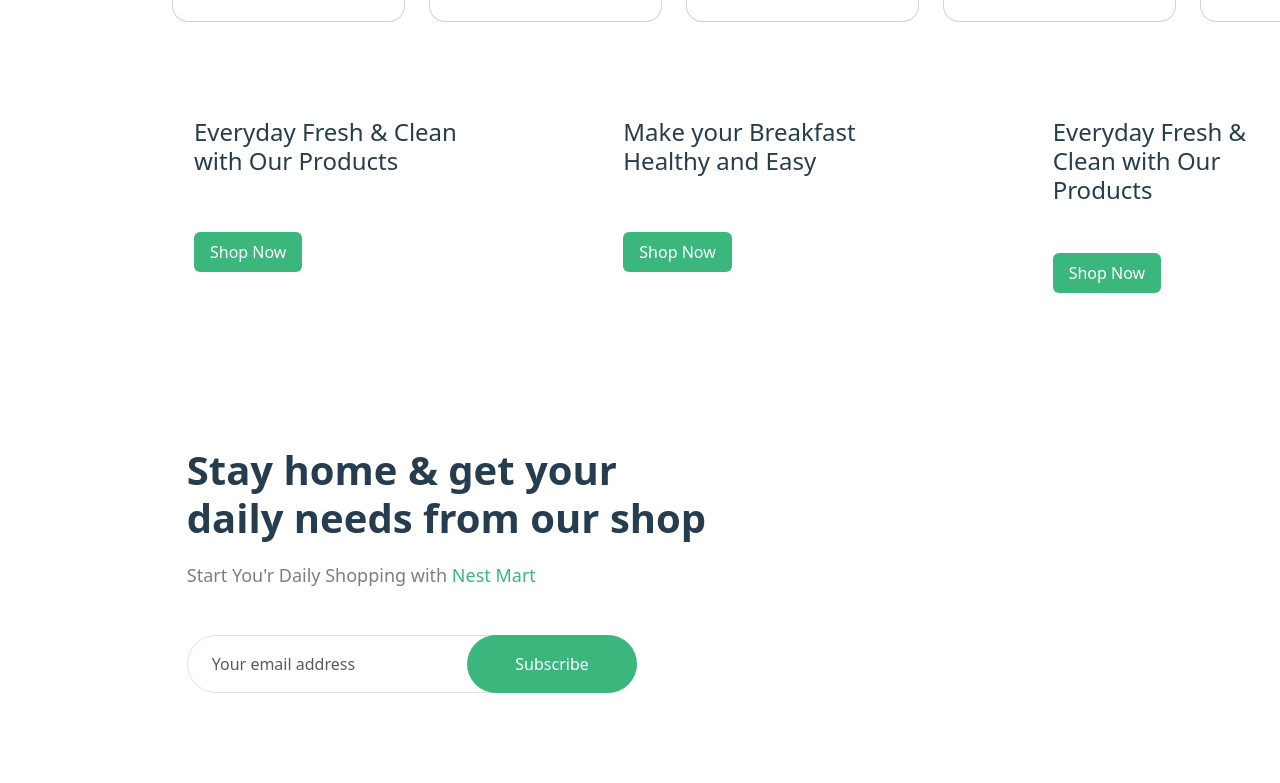
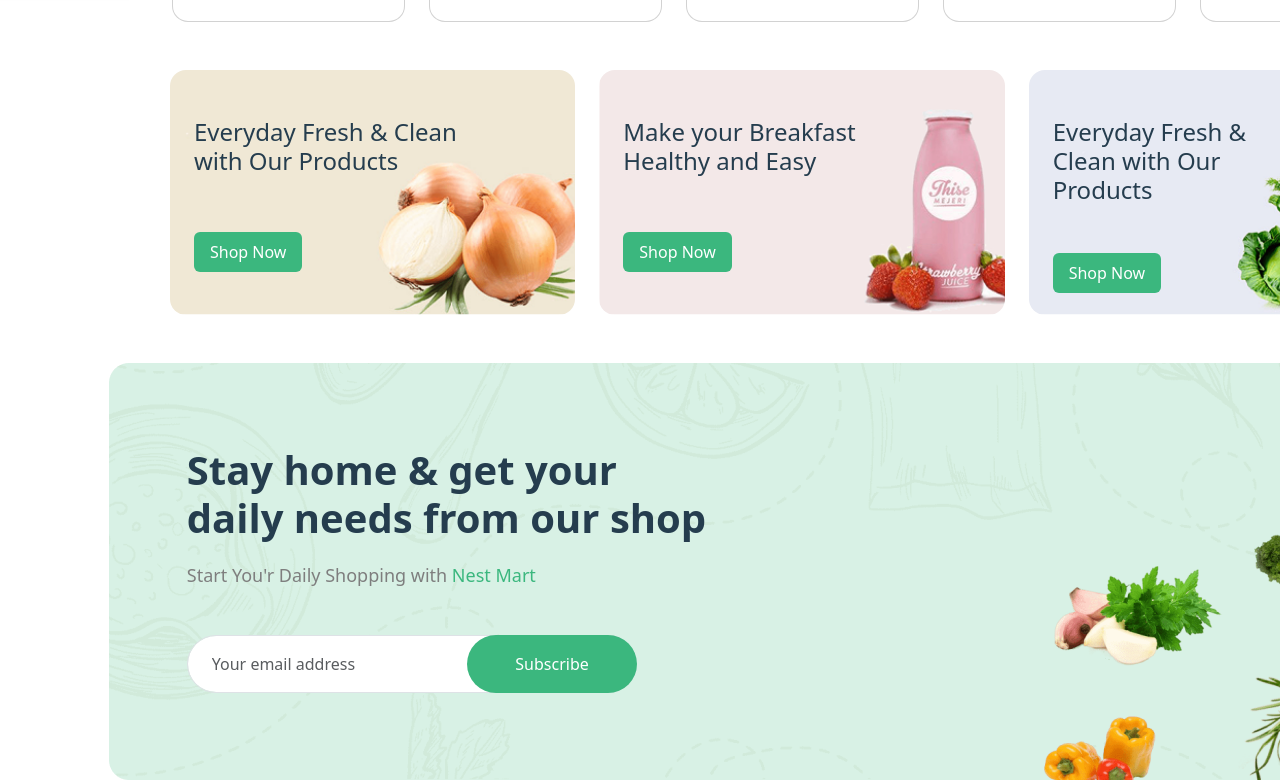
Before and after one commit to Abdelrahman-Samirr/Bootstrap-E-commerce, a plain HTML site: page index.html in a window 1280 px wide. Shown: the part 1328-2111 px from the top of the page. Drawn offline with nearby package versions, Linux system fonts and the light colour scheme; the site is published under a folder, as on GitHub Pages, so addresses that start at the root find nothing.

Commit message:
change in background image

```diff
--- a/assets/styles/style.scss
+++ b/assets/styles/style.scss
@@ -190,7 +190,7 @@ p {
 }
 
 .hero__right {
-    background-image: url('/assets/images/Section.png');
+    background-image: url('../../assets/images/Section.png');
     background-size: cover;
     background-repeat: no-repeat;
     width: 1264px;
@@ -246,17 +246,17 @@ form{
     width: 33.333%;
 }
 .shop1{
-    background-image: url('/assets/images/banner-1.png.png');
+    background-image: url('../images/banner-1.png.png');
 }
 .shop2{
-    background-image: url('/assets/images/banner-2.png.png');
+    background-image: url('../../assets/images/banner-2.png.png');
 }
 .shop3{
-    background-image: url('/assets/images/banner-3.png.png');
+    background-image: url('../../assets/images/banner-3.png.png');
 }
 
 .stay-home{
-    background-image: url('/assets/images/Footer → Section.png');
+    background-image: url('../../assets/images/Footer\ →\ Section.png');
     background-size: cover;
     background-repeat: no-repeat;
     width: 1586px;
```
Also changed, not shown: assets/styles/style.css, 1 other file.
